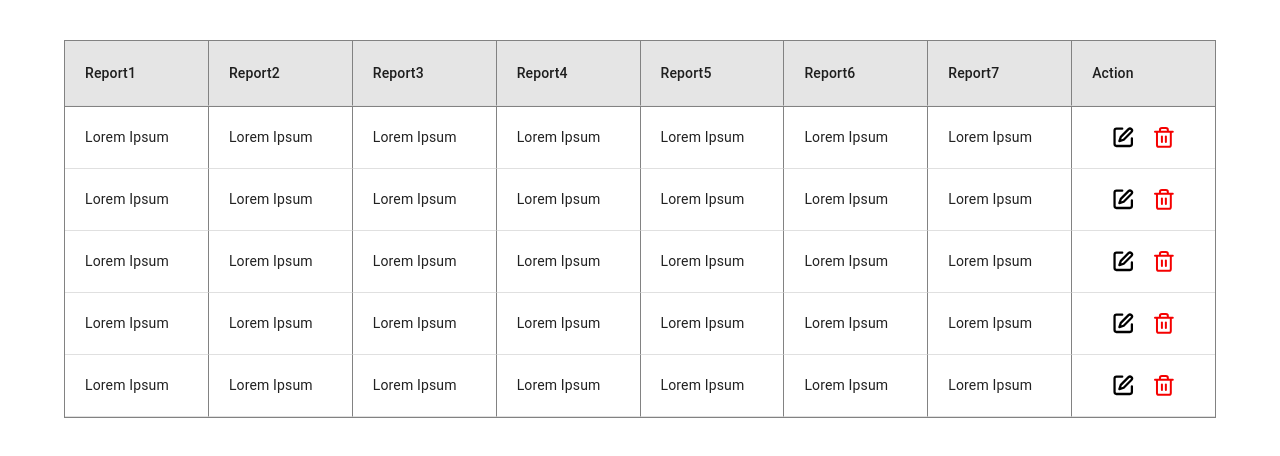
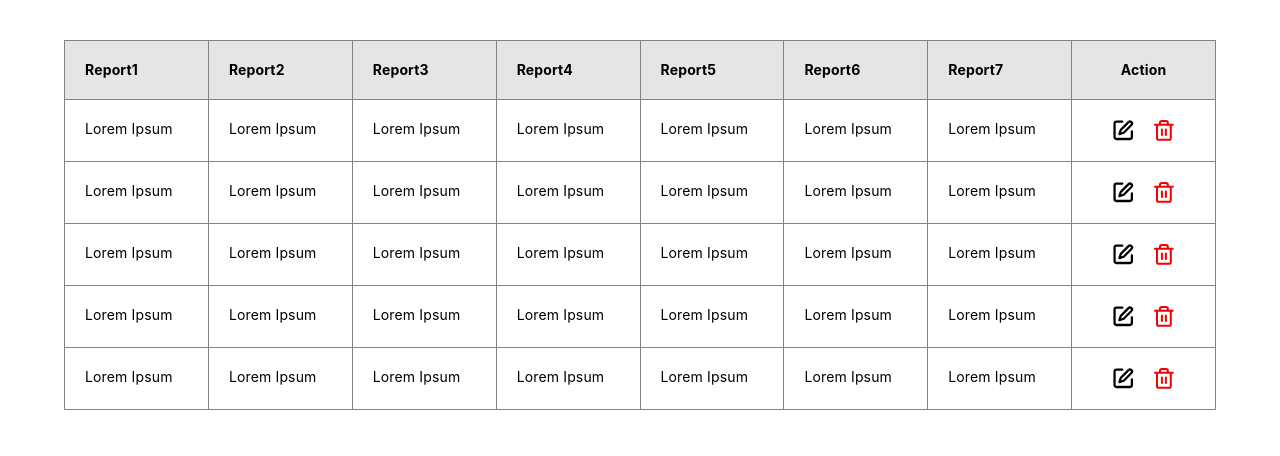
Before and after one commit to TT8-React/team4, a React (Create React App) app: page / in a window 1280 px wide. Shown: the top 456 px of the page. Built offline with nearby package versions, Linux system fonts and the light colour scheme.

Commit message:
Upload Tabel Component - V2

```diff
--- a/src/components/Table/index.jsx
+++ b/src/components/Table/index.jsx
@@ -11,13 +11,20 @@ const tableHeadData = [
   { id: 5, label: "Report5" },
   { id: 6, label: "Report6" },
   { id: 7, label: "Report7" },
-  { id: 8, label: "Action", borderRight: 0 },
+  { id: 8, label: "Action", borderRight: 0,align:"center" },
 ];
 
 const tableCellStyles = {
   padding: "20px",
   width: "12.5%",
   borderRight: "1px solid #828282",
+  borderBottom: "0",
+  fontFamily: 'Inter',
+  fontStyle: 'normal',
+  fontWeight: '400',
+  fontSize: '14px',
+  lineHeight: '18px',
+  color: '#000000',
 };
 
 const tableRowStyles = {
@@ -27,7 +34,7 @@ const tableRowStyles = {
 
 const tableHeaderRowStyles = {
   ...tableRowStyles,
-  bgcolor: "#E5E5E5",
+bgcolor: "#E5E5E5",
 };
 
 const tableActionCellStyles = {
@@ -49,11 +56,13 @@ const tableData = [
 const Tabel = () => {
   return (
     <TableContainer sx={{ width: "90%", margin: "40px auto" }}>
-      <Table sx={{ display: "flex", flexDirection: "column", border: "1px solid #828282" }}>
-        <TableHead sx={{ borderBottom: "1px solid #828282" }}>
+      <Table sx={{ display: "flex", flexDirection: "column", border: "1px solid #828282",borderBottom:"0",borderRadius:"1px" }}>
+        <TableHead sx={{ borderBottom: "1px solid #828282", }}>
           <TableRow sx={tableHeaderRowStyles}>
             {tableHeadData.map((item) => (
-              <TableCell key={item.id} sx={{ ...tableCellStyles, borderRight: item.borderRight !== undefined ? item.borderRight : "1px solid #828282" }}>
+              <TableCell key={item.id} sx={{ ...tableCellStyles, borderRight: item.borderRight !== undefined ? item.borderRight : "1px solid #828282",
+              textAlign: item.align,
+               fontWeight: 700}}>
                 {item.label}
               </TableCell>
             ))}
@@ -61,7 +70,7 @@ const Tabel = () => {
         </TableHead>
         <TableBody>
           {tableData.map((row) => (
-            <TableRow key={row.id} sx={tableRowStyles}>
+            <TableRow key={row.id} sx={{...tableRowStyles,borderBottom:"1px solid #828282"}}>
               <TableCell sx={tableCellStyles}>{row.report}</TableCell>
               <TableCell sx={tableCellStyles}>{row.report}</TableCell>
               <TableCell sx={tableCellStyles}>{row.report}</TableCell>
```
